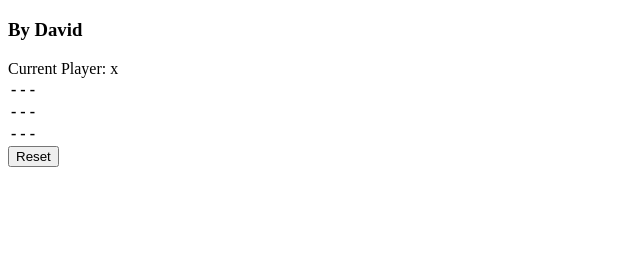
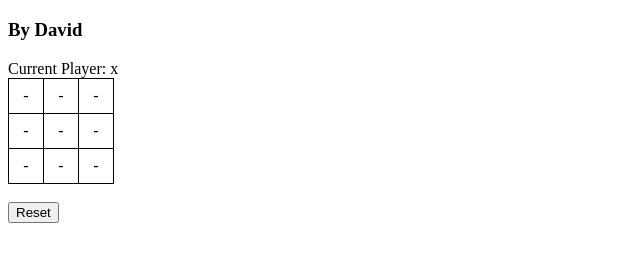
Before and after one commit to seungprk/mini-app-1-tic-tac-toe, a plain HTML site: page index.html in a window 1280 px wide. Shown: the part 61-322 px from the top of the page, without its empty margins (0-640 px from the left). Drawn offline with Linux system fonts and the light colour scheme.

Commit message:
Add styling

```diff
--- a/app.js
+++ b/app.js
@@ -86,7 +86,7 @@ class App {
   }
 
   createCellDOM(row, col) {
-    var newCell = window.document.createElement('th');
+    var newCell = window.document.createElement('td');
     newCell.textContent = '-';
     newCell.addEventListener('click', this.handleClick.bind(this, row, col, newCell));
     return newCell;
--- a/index.html
+++ b/index.html
@@ -1,5 +1,6 @@
 <!DOCTYPE html>
 <title>Sick-tac-toe</title>
+<link rel="stylesheet" href="style.css">
 <script src="app.js"></script>
 
 <div class="app">
@@ -12,7 +13,7 @@
 
   <table></table>
 
-  <div class="current-winner"></div>
+  <h3 class="current-winner"></h3>
 
   <button>Reset</button>
 </div>
--- /dev/null
+++ b/style.css
@@ -0,0 +1,13 @@
+table {
+  border-collapse: collapse;
+  border-spacing: 0;
+}
+
+td {
+  border: 1px solid;
+  height: 2rem;
+  width: 2rem;
+  vertical-align: middle;
+  text-align: center;
+  cursor: pointer;
+}
```
